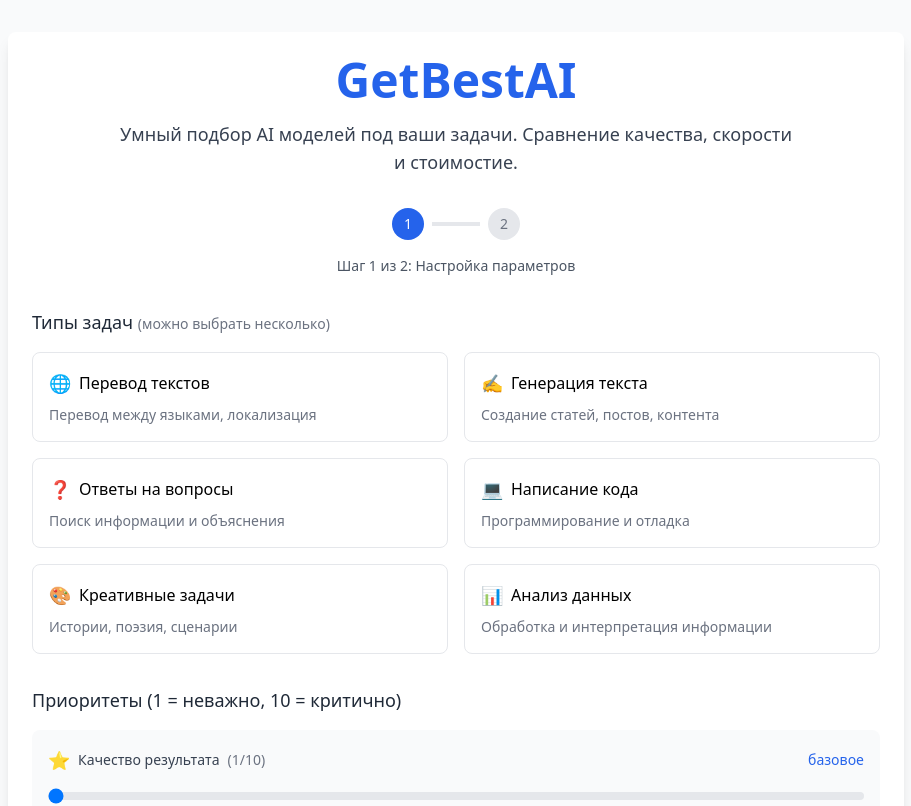
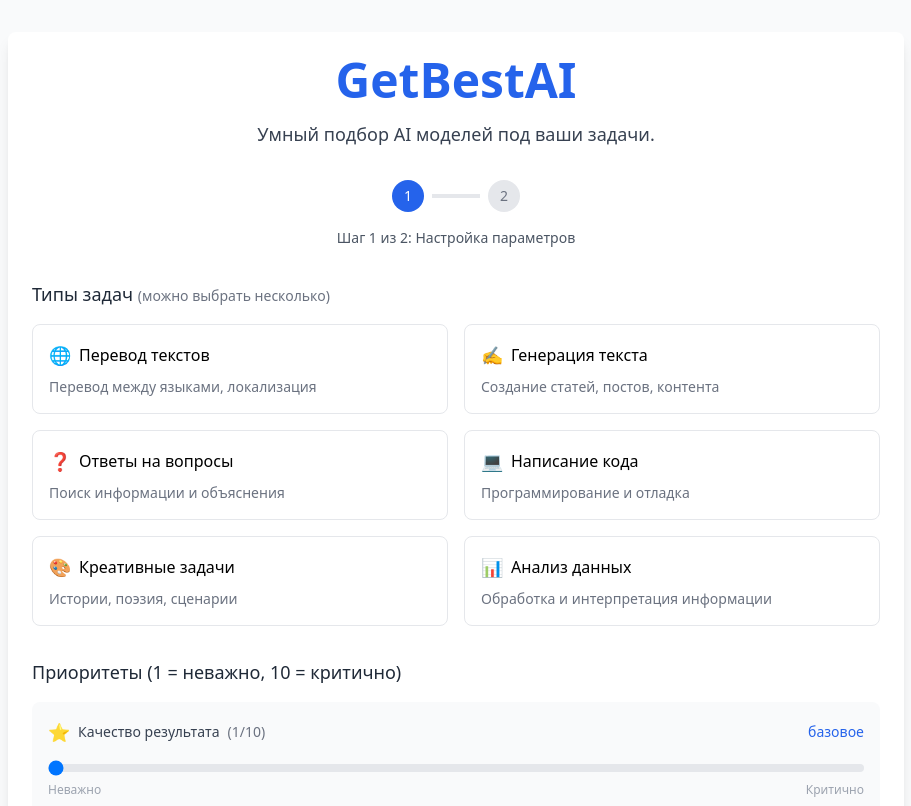
Before and after one commit to stasHrytsko/getbestai, a React (Vite) app: page / in a window 1280 px wide. Shown: the top 806 px of the page, without its empty margins (184-1095 px from the left). Built offline with nearby package versions, Linux system fonts and the light colour scheme.

Commit message:
Update app with API integration

```diff
--- a/src/App.jsx
+++ b/src/App.jsx
@@ -268,7 +268,7 @@ const App = () => {
               GetBestAI
             </h1>
             <p className="text-lg text-gray-700 max-w-2xl mx-auto">
-              Умный подбор AI моделей под ваши задачи. Сравнение качества, скорости и стоимостие.
+              Умный подбор AI моделей под ваши задачи.
             </p>
           </div>
 
```
